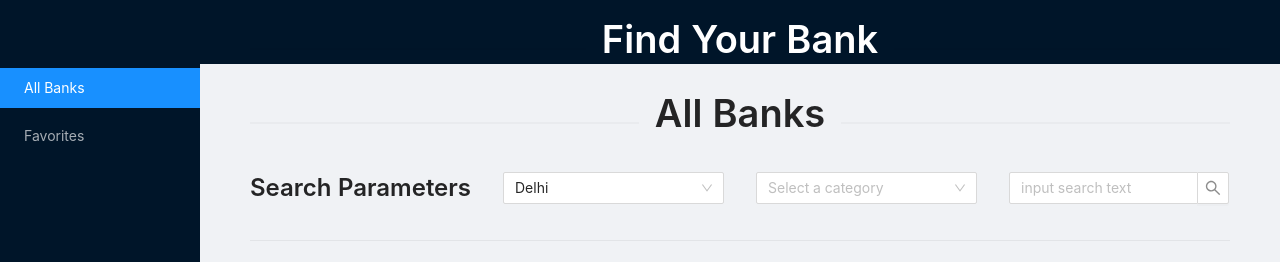
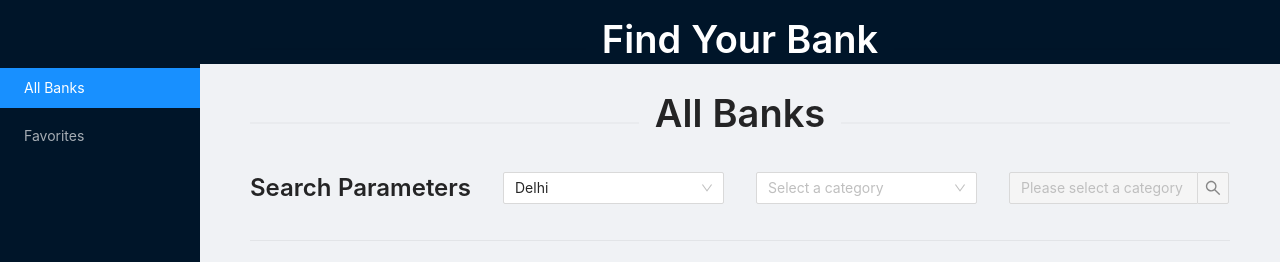
Before and after one commit to snitin315/find-your-bank, a React (Create React App) app: page /all-banks in a window 1280 px wide. Shown: the top 262 px of the page. Built offline with nearby package versions, Linux system fonts and the light colour scheme; no server answers.

Commit message:
fix: do not allow to search without selecting category

```diff
--- a/src/pages/AllBanks.js
+++ b/src/pages/AllBanks.js
@@ -88,7 +88,12 @@ const AllBanks = () => {
           </Col>
           <Col className="gutter-row" xs={24} sm={24} md={6}>
             <Search
-              placeholder="input search text"
+              placeholder={
+                searchParams.category.length === 0
+                  ? "Please select a category"
+                  : "input search text"
+              }
+              disabled={searchParams.category.length === 0}
               onKeyUp={(e) => {
                 dispatch(
                   updateSearchParams({
```
